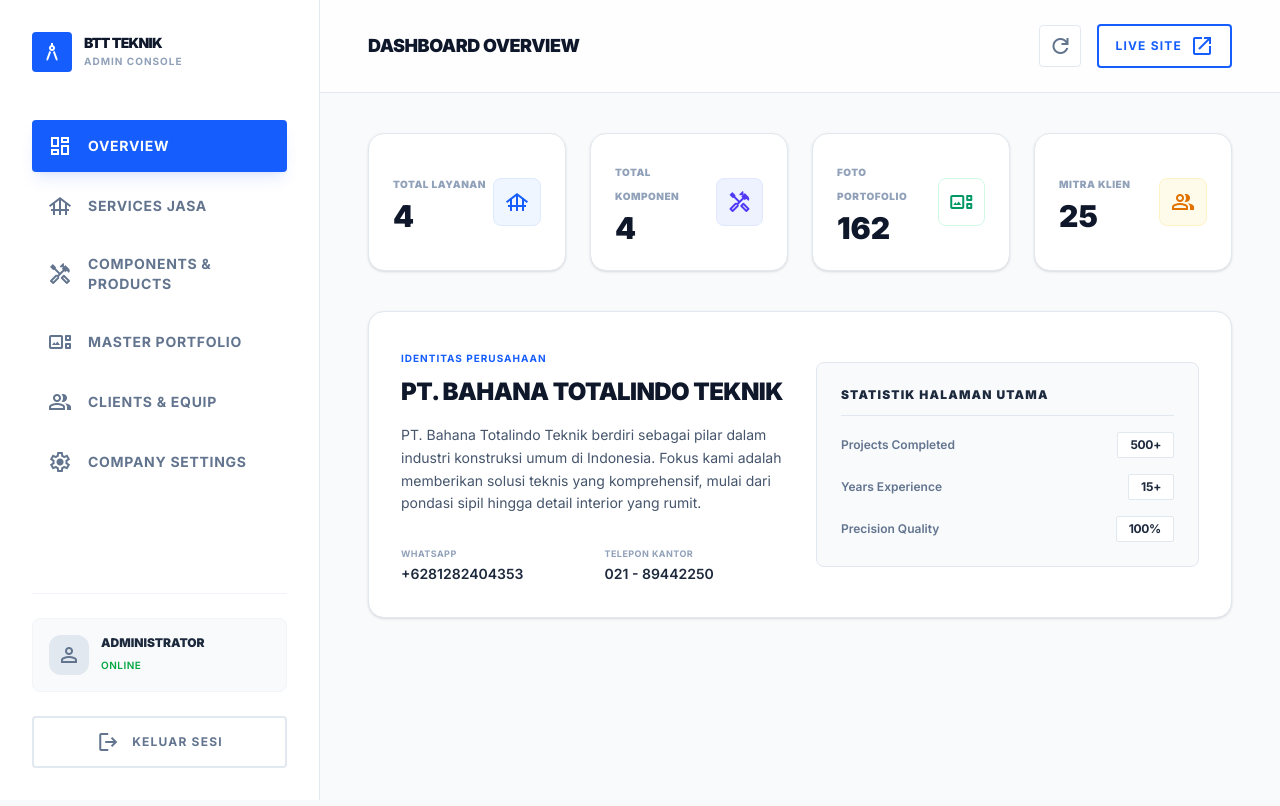
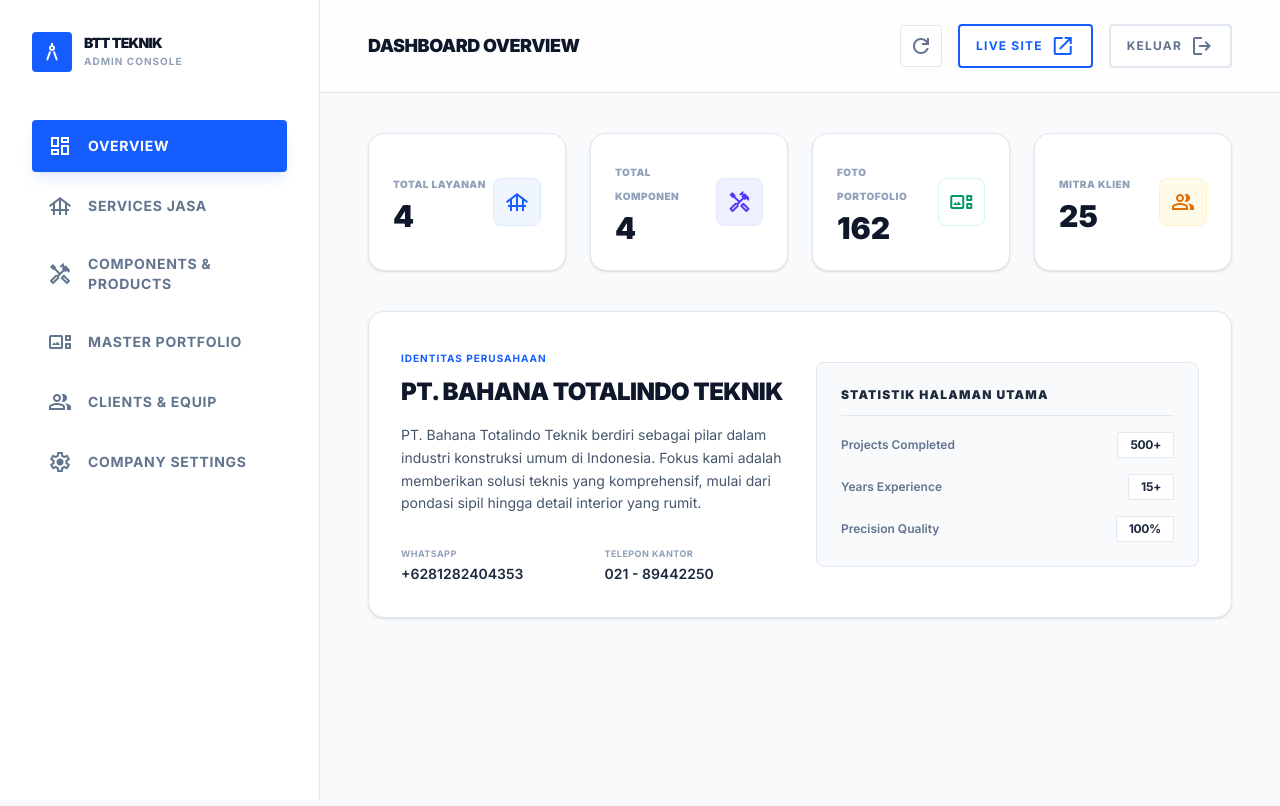
Before and after one commit to alfanafandi/bahana_totalindo, a Next.js app: page /admin in a window 1280 px wide. Shown: the top 806 px of the page. Built offline with nearby package versions, Linux system fonts and the light colour scheme.

Commit message:
feat : ubah ui sidebar admin minimalis

```diff
--- a/src/app/admin/page.tsx
+++ b/src/app/admin/page.tsx
@@ -496,7 +496,7 @@
       )}
 
       {/* Sidebar Navigation */}
-      <aside className="w-80 border-r border-slate-200 bg-white p-8 flex flex-col justify-between hidden lg:flex sticky top-0 h-screen">
+      <aside className="w-80 border-r border-slate-200 bg-white p-8 flex flex-col gap-10 hidden lg:flex sticky top-0 h-screen">
         <div className="space-y-12">
           {/* Logo Brand */}
           <div className="flex items-center gap-3">
@@ -534,26 +534,6 @@
             ))}
           </nav>
         </div>
-
-        {/* User Stats & Logout */}
-        <div className="space-y-6 pt-6 border-t border-slate-100">
-          <div className="flex items-center gap-3 bg-slate-50 p-4 rounded-xl border border-slate-100">
-            <div className="w-10 h-10 rounded-full bg-slate-200 flex items-center justify-center">
-              <span className="material-symbols-outlined text-slate-500">person</span>
-            </div>
-            <div>
-              <h4 className="text-xs font-black text-slate-800 uppercase">Administrator</h4>
-              <span className="text-[10px] text-green-600 font-semibold uppercase tracking-wider">Online</span>
-            </div>
-          </div>
-          <button
-            onClick={handleLogout}
-            className="w-full flex items-center justify-center gap-3 py-3 border-2 border-slate-200 hover:border-red-500 hover:bg-red-50 text-slate-500 hover:text-red-650 rounded-lg text-xs font-bold uppercase tracking-widest transition-all"
-          >
-            <span className="material-symbols-outlined text-sm">logout</span>
-            Keluar Sesi
-          </button>
-        </div>
       </aside>
 
       {/* Main Content Area */}
@@ -594,6 +574,14 @@
               <span>Live Site</span>
               <span className="material-symbols-outlined text-sm">open_in_new</span>
             </a>
+            <button
+              onClick={handleLogout}
+              className="px-4 py-2 border-2 border-slate-200 hover:border-red-500 hover:bg-red-50 text-slate-500 hover:text-red-650 rounded-lg text-xs font-bold uppercase tracking-widest transition-all flex items-center gap-2 bg-white cursor-pointer"
+              title="Keluar Sesi"
+            >
+              <span>Keluar</span>
+              <span className="material-symbols-outlined text-sm">logout</span>
+            </button>
           </div>
         </header>
 
```
